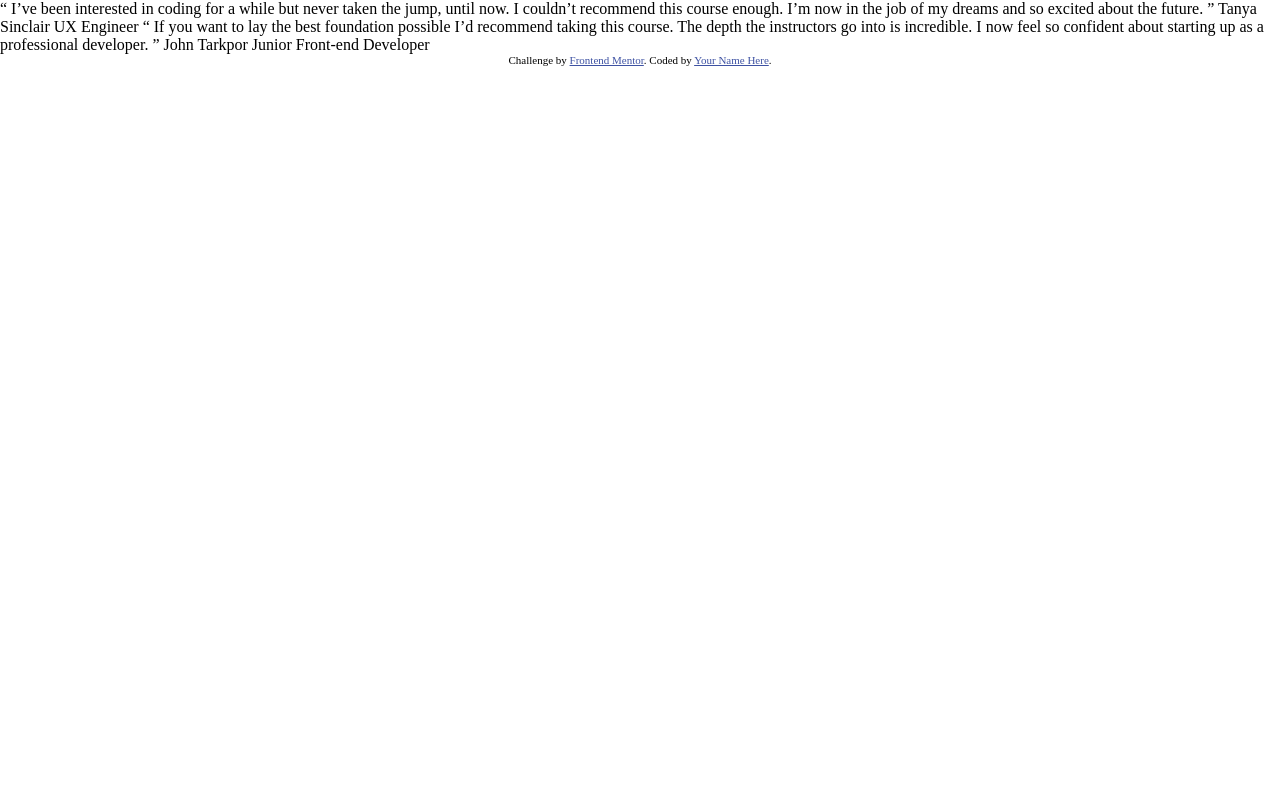
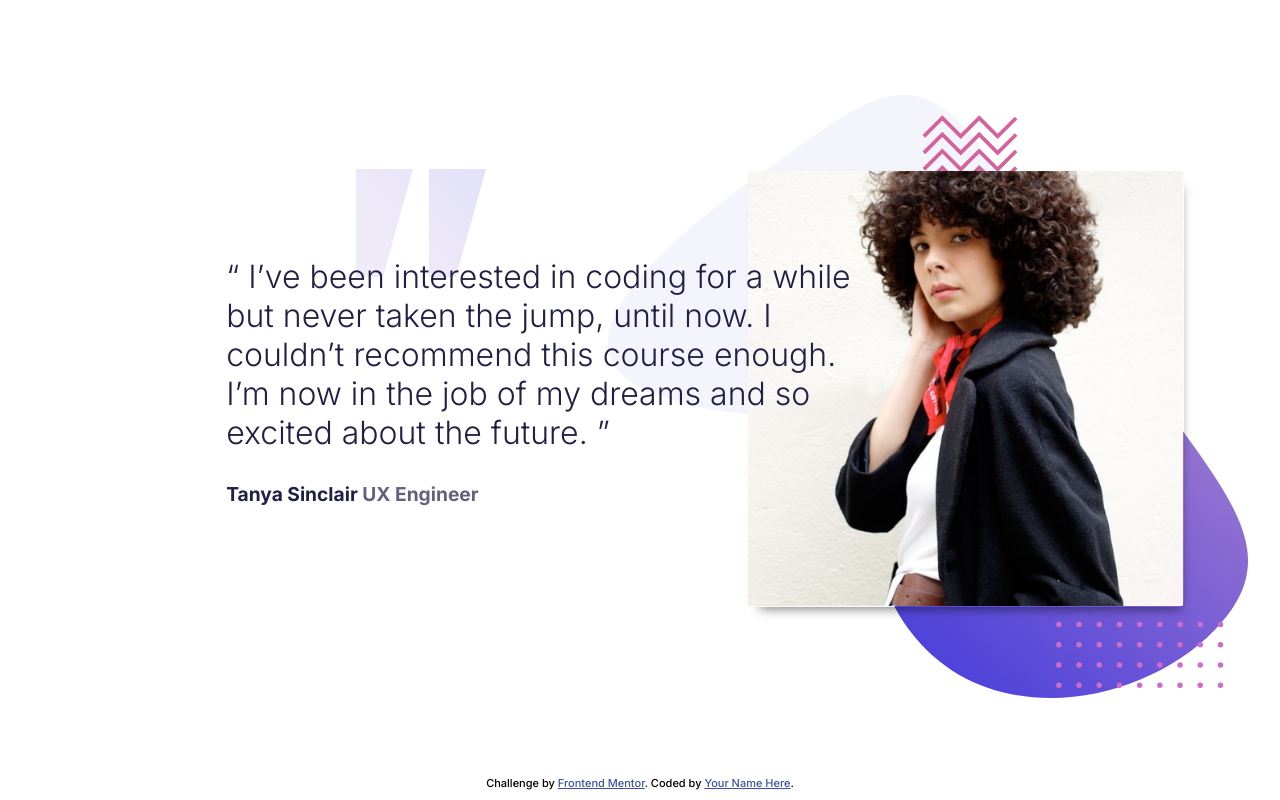
Before and after one commit to AxelZelenskiy/coding-bootcamp-testimonials-slider-master, a website built with webpack: page src/index.html in a window 1280 px wide. Built offline with nearby package versions, Linux system fonts and the light colour scheme.

Commit message:
Almost done HTML + CSS .

```diff
--- a/src/index.html
+++ b/src/index.html
@@ -2,33 +2,46 @@
 <html lang="en">
 <head>
   <meta charset="UTF-8">
-  <meta name="viewport" content="width=device-width, initial-scale=1.0"> <!-- displays site properly based on user's device -->
+  <meta name="viewport" content="width=device-width, initial-scale=1.0">
 
   <link rel="icon" type="image/png" sizes="32x32" href="./images/favicon-32x32.png">
-
+  <link href="https://fonts.googleapis.com/css2?family=Inter:wght@300;500;700&display=swap" rel="stylesheet">
   <title>Frontend Mentor | Coding Bootcamp Testimonials Slider</title>
-
-  <!-- Feel free to remove these styles or customise in your own stylesheet 👍 -->
   <style>
     .attribution { font-size: 11px; text-align: center; }
     .attribution a { color: hsl(228, 45%, 44%); }
   </style>
 </head>
 <body>
-
+  <main>
+    <div class="wrapper">
+      <div class="left-block">
+        <div class="quotte">
+          <p>
             “ I’ve been interested in coding for a while but never taken the jump, until now.
           I couldn’t recommend this course enough. I’m now in the job of my dreams and so
           excited about the future. ”
+          </p>
 
+          <h3>
             Tanya Sinclair
+            <span>
              UX Engineer
+           </span>
+         </h3>
+       </div>
+     </div>
+     <div class="right-block">
 
-  “ If you want to lay the best foundation possible I’d recommend taking this course.
-  The depth the instructors go into is incredible. I now feel so confident about
-  starting up as a professional developer. ”
+     </div>
 
-  John Tarkpor
-  Junior Front-end Developer
+
+
+   </div>
+
+
+
+ </main>
 
  <div class="attribution">
   Challenge by <a href="https://www.frontendmentor.io?ref=challenge" target="_blank">Frontend Mentor</a>.
--- a/src/styles/main.scss
+++ b/src/styles/main.scss
@@ -2,6 +2,60 @@
 	padding: 0;
 	margin: 0;
 	box-sizing: border-box;
+	font-family: 'Inter', sans-serif;
 }
+// mixins
+$DarkBlue: hsl(240, 38%, 20%);
+$GrayishBlue: hsl(240, 18%, 77%);
+
 body {
+	font-size: 32px;
+	main {
+		display: flex;
+		align-items: center;
+		min-height: 97vh;
+		font-weight: 300;
+		color: $DarkBlue;
+		background: url('../images/pattern-bg.svg') no-repeat;
+		background-position: 95% 55%;
+		background-size: 50%;
+		.wrapper {
+			margin: 0 auto;
+			width: 85%;
+			display: flex;
+			.left-block {
+				position: relative;
+				padding: 0;
+				width: 60%;
+				background: url('../images/pattern-quotes.svg') no-repeat;
+				background-size: 20%;
+				background-position: 50% 0;
+				.quotte {
+					position: absolute;
+					top: 20%;
+					left: 20%;
+					width: 100%;
+					h3 {
+						margin-top: 30px;
+						font-size: 1.2rem;
+						span {
+							opacity: .7;
+						}
+					}
+				}
+			}
+			.right-block {
+				width: 40%;
+				max-width: 100%;
+				padding: 20%;
+				height: auto;
+				background: url('../images/image-tanya.jpg') no-repeat center;
+				background-size: contain;
+				// background-color: yellow;
+				border-radius: 5px;
+				border: 1px solid rgba($GrayishBlue, .05);
+				box-shadow: 5px 10px 10px -8px rgba(0,0,0, .5);
+			}
+		}
+	}
 }
```
Lines whose indentation alone changed are shown as unchanged.
